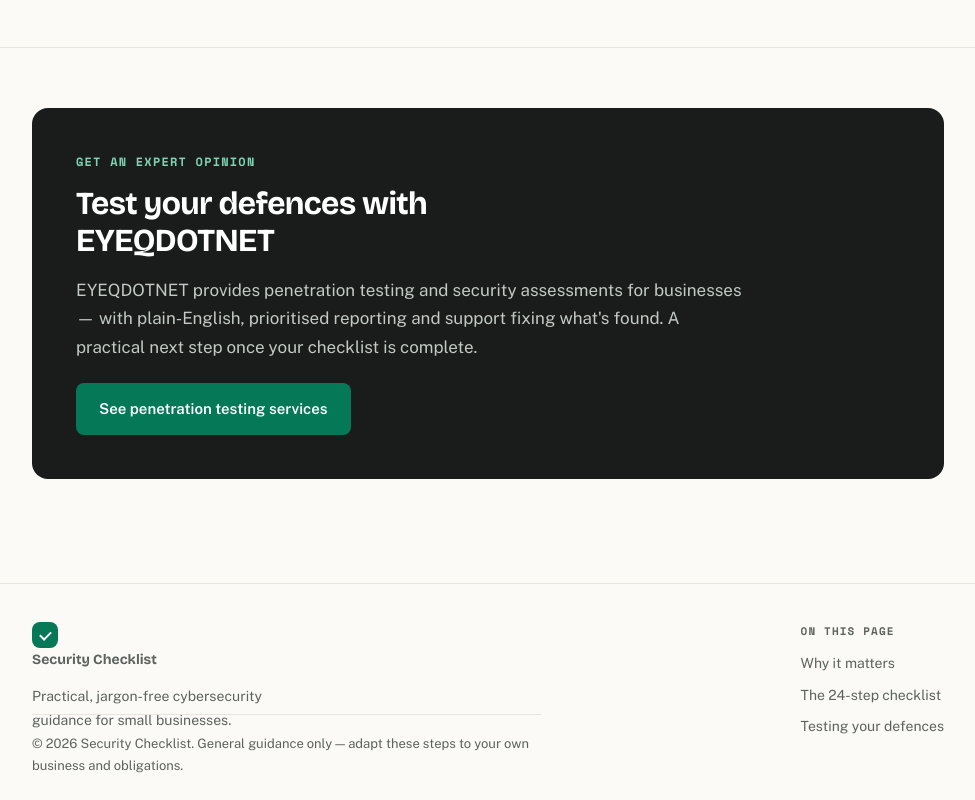
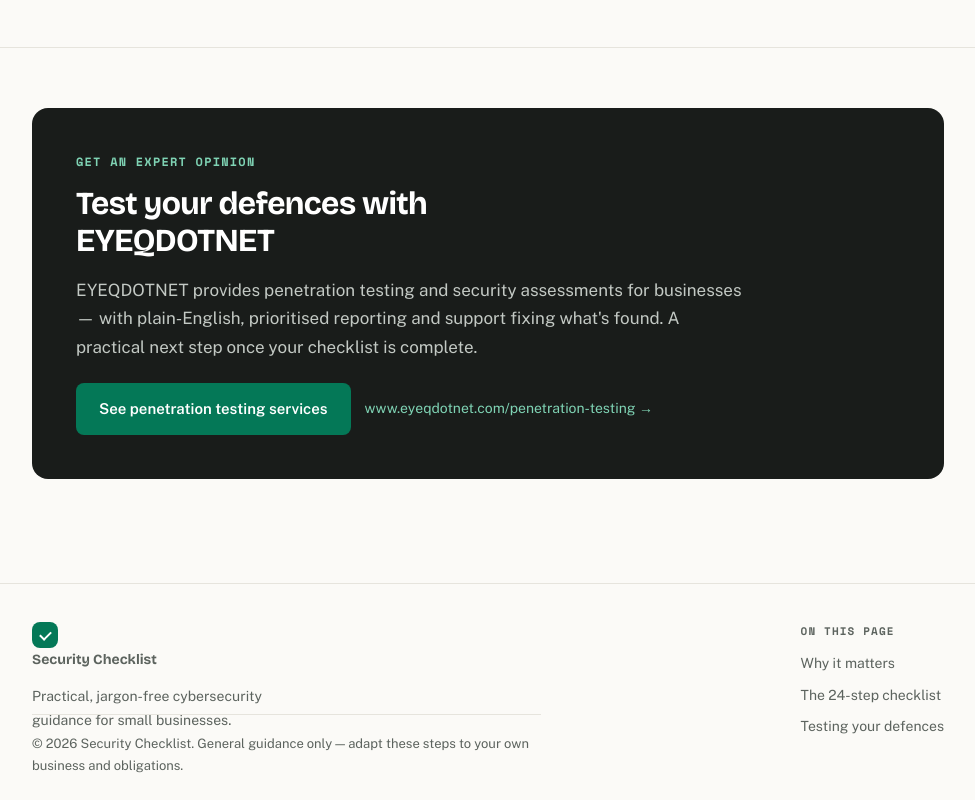
Before and after one commit to seceyeqdotnet-prog/eyeq-security-checklist, a plain HTML site: page index.html in a window 1280 px wide. Shown: the part 4816-5616 px from the top of the page, without its empty margins (152-1127 px from the left). Drawn offline with nearby package versions, Linux system fonts and the light colour scheme.

Commit message:
Update index.html

```diff
--- a/index.html
+++ b/index.html
@@ -314,7 +314,7 @@
       <p>EYEQDOTNET provides penetration testing and security assessments for businesses — with plain-English, prioritised reporting and support fixing what's found. A practical next step once your checklist is complete.</p>
       <div class="cta-row">
         <a class="btn btn-primary" href="https://www.eyeqdotnet.com/penetration-testing">See penetration testing services</a>
-
+        <a class="text" href="https://www.eyeqdotnet.com/penetration-testing">www.eyeqdotnet.com/penetration-testing →</a>
       </div>
     </div>
   </div>
```
